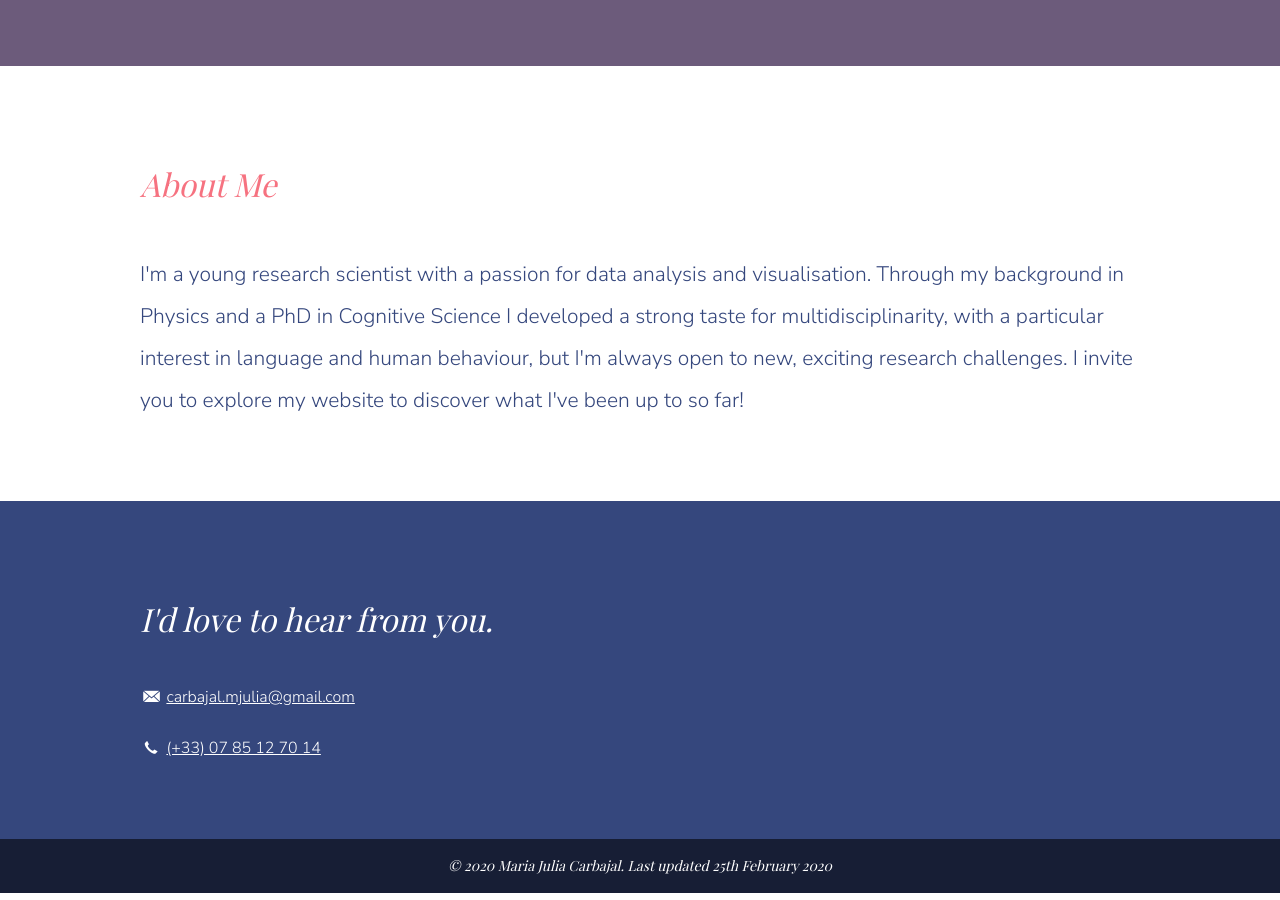
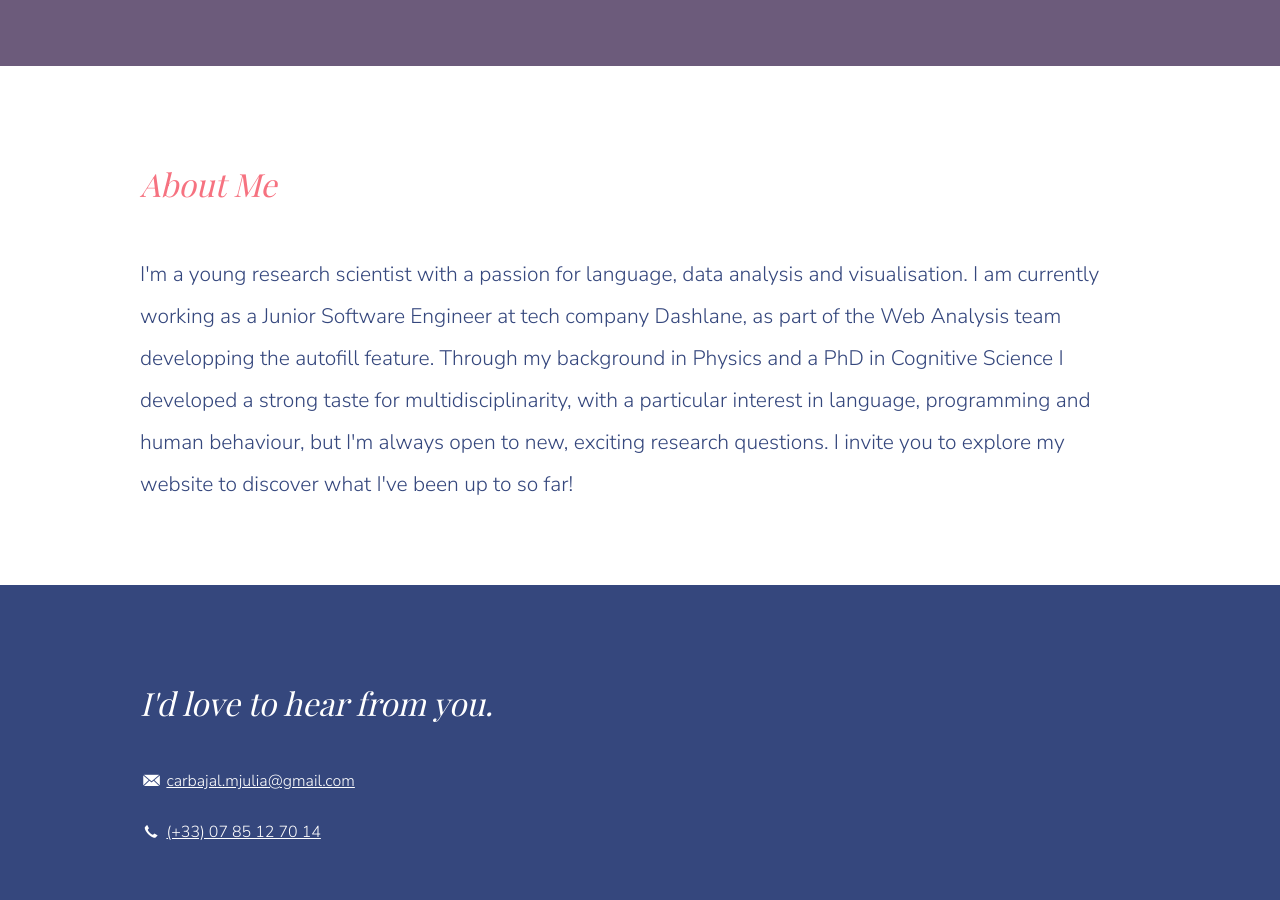
Before and after one commit to basaringaron/julie-website, a Jekyll site: the page built from index.html, in a window 1280 px wide and 900 px high, scrolled down 778 px. Built offline with Jekyll 4.4.1, drawn with Linux system fonts in a browser that asks for light colours; some web fonts are replaced.

Commit message:
Update current job.

```diff
--- a/index.html
+++ b/index.html
@@ -38,12 +38,16 @@ title: Home
 	<div class="content">
 		<h1>About Me</h1>
 		<p>
-			I'm a young research scientist with a passion for data analysis and
-			visualisation.
+			I'm a young research scientist with a passion for language, data
+			analysis and visualisation. I am currently working as a Junior
+			Software Engineer at tech company Dashlane, as part of the Web
+			Analysis team developping the autofill feature.
+
 			Through my background in Physics and a PhD in Cognitive Science I
 			developed a strong taste for multidisciplinarity, with a particular
-			interest in language and human behaviour, but I'm always open to
-			new, exciting research challenges.
+			interest in language, programming and human behaviour, but I'm always
+			open to new, exciting research questions.
+
 			I invite you to explore my website to discover what I've been up to
 			so far!
 		</p>
```
